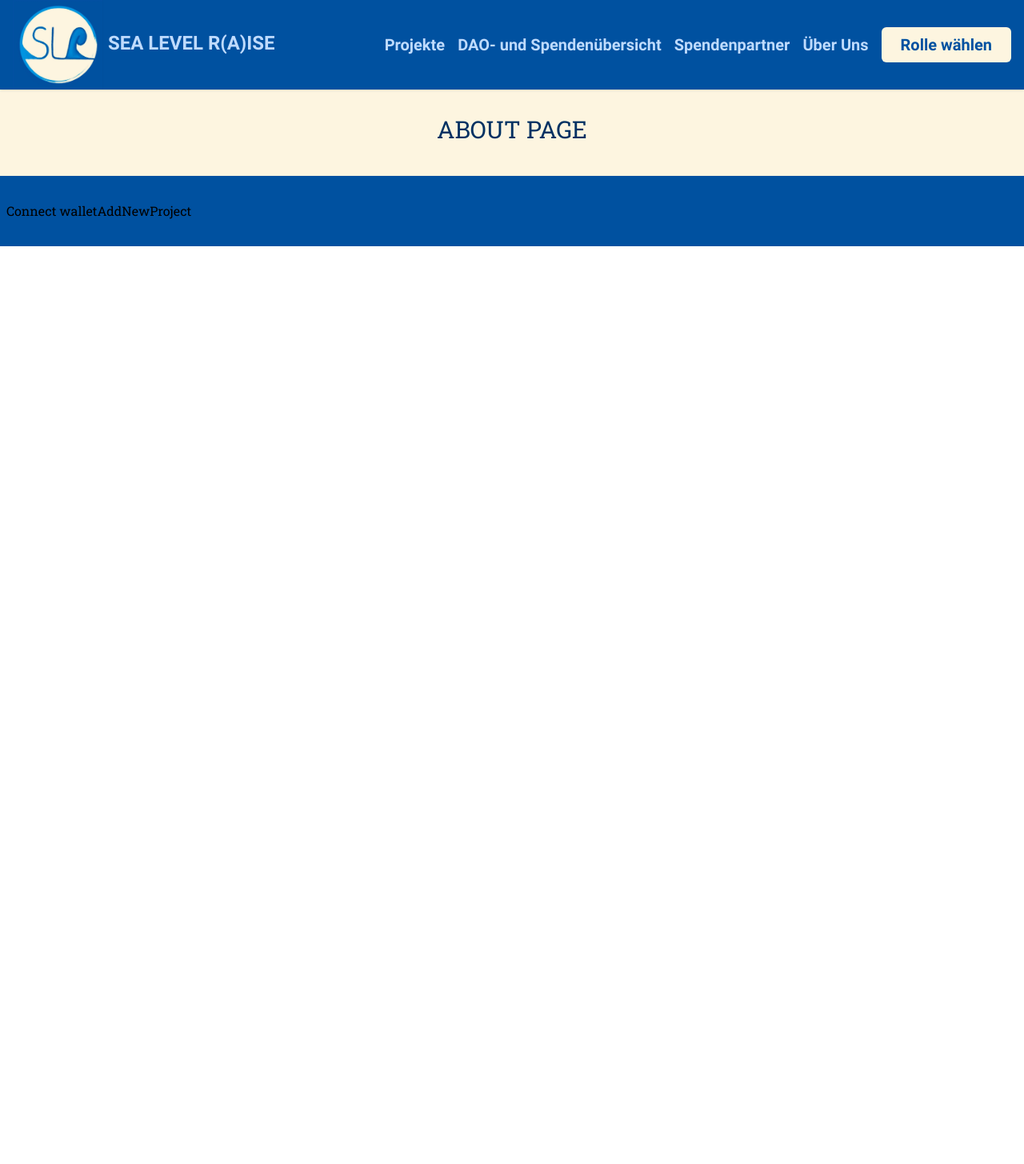
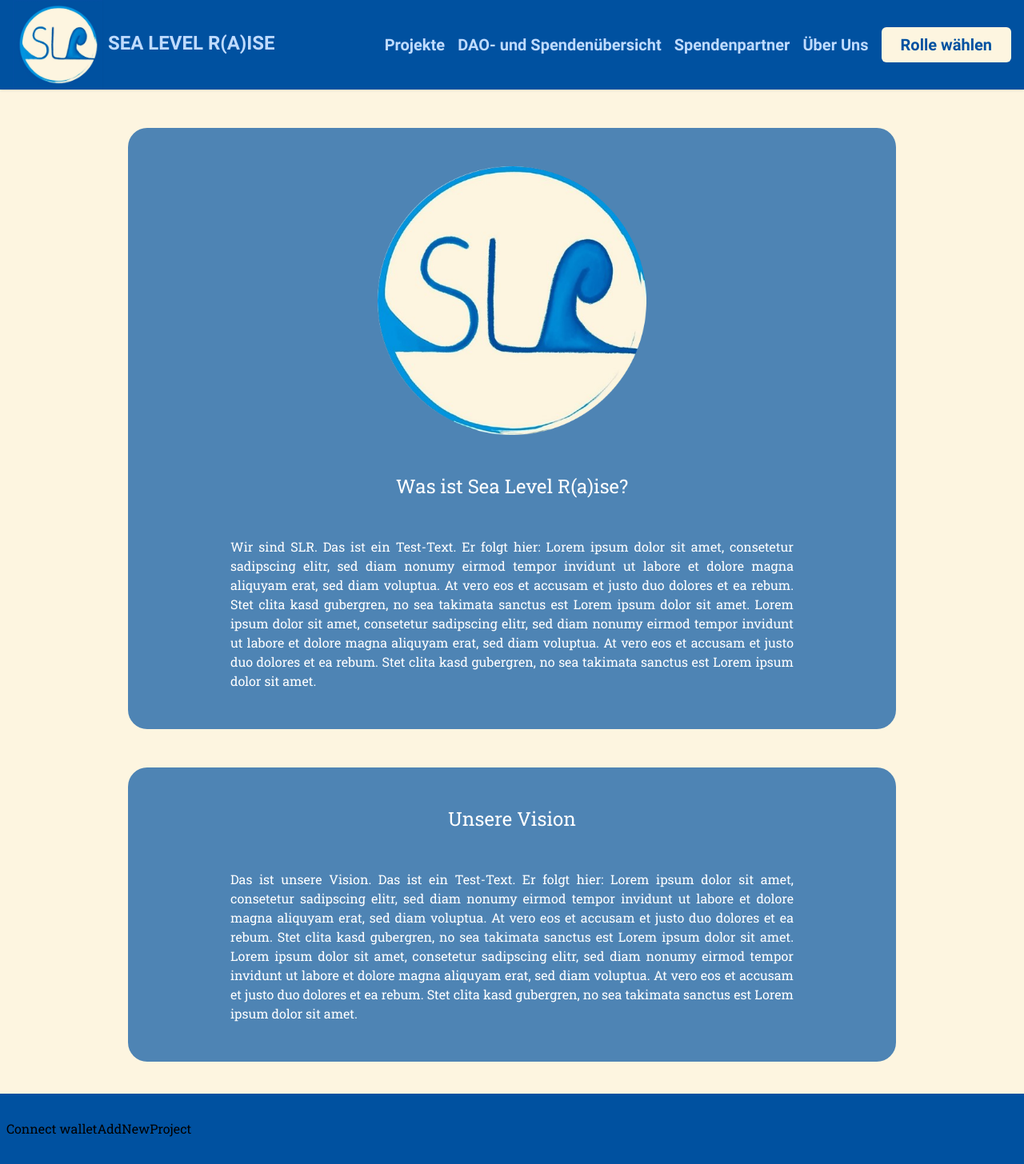
Before and after one commit to Sealevelraise/SLR, a Nuxt app in the folder nuxt/: page /about in a window 1280 px wide. Shown: the whole page at 80% size. Before the commit the page ends 800 px from the top, so only its background shows below. Built offline with nearby package versions, Linux system fonts and the light colour scheme.

Commit message:
Habe die About Page angefangen, können ja dann schauen wie wir das genau haben wollen

```diff
--- a/nuxt/pages/about.vue
+++ b/nuxt/pages/about.vue
@@ -1,6 +1,38 @@
 <template>
     <div>
-        <h1>About Page</h1>
+      <div class="w-3/4 mx-auto mt-12 bg-slr-blue-box py-12 px-32 rounded-[24px] text-white">
+        <img
+          class="pb-12 object-scale-down h-96 mx-auto"
+          src="../assets/images/slrLogoRund.jpg"
+          alt="SLR Logo"
+        />
+        <h2 class="text-2xl text-center pb-12">Was ist Sea Level R(a)ise?</h2>
+        <p class="text-justify">
+          Wir sind SLR. Das ist ein Test-Text. Er folgt hier: Lorem ipsum dolor sit amet,
+          consetetur sadipscing elitr, sed diam nonumy eirmod tempor invidunt ut labore
+          et dolore magna aliquyam erat, sed diam voluptua.
+          At vero eos et accusam et justo duo dolores et ea rebum.
+          Stet clita kasd gubergren, no sea takimata sanctus est Lorem ipsum dolor sit amet.
+          Lorem ipsum dolor sit amet, consetetur sadipscing elitr,
+          sed diam nonumy eirmod tempor invidunt ut labore et dolore magna aliquyam erat,
+          sed diam voluptua. At vero eos et accusam et justo duo dolores et ea rebum.
+          Stet clita kasd gubergren, no sea takimata sanctus est Lorem ipsum dolor sit amet.
+        </p>
+      </div>
+      <div class="w-3/4 mx-auto mt-12 bg-slr-blue-box py-12 px-32 rounded-[24px] text-white">
+        <h2 class="text-2xl text-center pb-12">Unsere Vision</h2>
+        <p class="text-justify">
+          Das ist unsere Vision. Das ist ein Test-Text. Er folgt hier: Lorem ipsum dolor sit amet,
+          consetetur sadipscing elitr, sed diam nonumy eirmod tempor invidunt ut labore
+          et dolore magna aliquyam erat, sed diam voluptua.
+          At vero eos et accusam et justo duo dolores et ea rebum.
+          Stet clita kasd gubergren, no sea takimata sanctus est Lorem ipsum dolor sit amet.
+          Lorem ipsum dolor sit amet, consetetur sadipscing elitr,
+          sed diam nonumy eirmod tempor invidunt ut labore et dolore magna aliquyam erat,
+          sed diam voluptua. At vero eos et accusam et justo duo dolores et ea rebum.
+          Stet clita kasd gubergren, no sea takimata sanctus est Lorem ipsum dolor sit amet.
+        </p>
+      </div>
     </div>
 </template>
 
```
Also changed, not shown: nuxt/assets/images/slrLogoRund.jpg (added), 1 other file (tests, documents, lock files or other folders).
